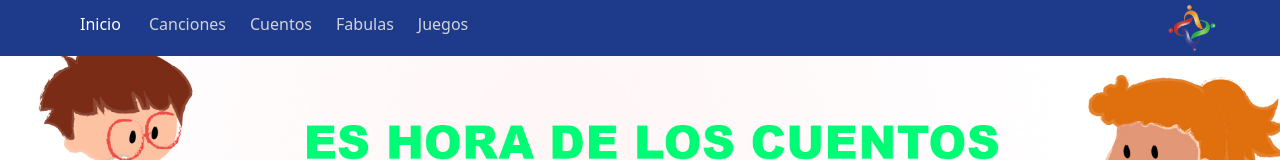
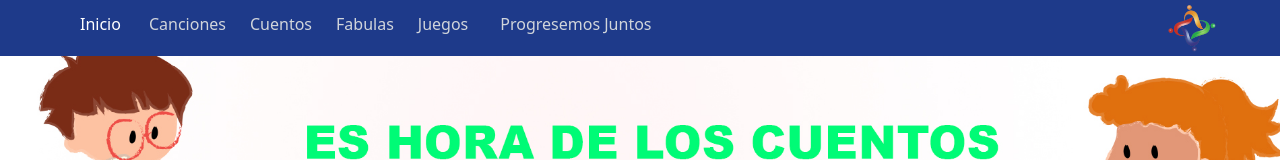
Before and after one commit to progresemosj/lectura, an Angular app: page / in a window 1280 px wide. Shown: the top 160 px of the page. Built offline with nearby package versions, Linux system fonts and the light colour scheme.

Commit message:
agregue link progresemos juntos

```diff
--- a/src/app/shared/nav/nav.component.html
+++ b/src/app/shared/nav/nav.component.html
@@ -12,6 +12,9 @@
       <li routerLinkActive="active" routerLink="cuentos" class="mx-3 cursor-pointer">Cuentos</li>
       <li routerLinkActive="active" routerLink="fabulas" class="mx-3 cursor-pointer">Fabulas</li>
       <li routerLinkActive="active" routerLink="juegos" class="mx-3 cursor-pointer">Juegos</li>
+      <li><a href="https://progresemosjuntos.wixsite.com/progresemosjuntos" class=" mx-5">Progresemos
+          Juntos</a></li>
+
 
 
     </ul>
```
